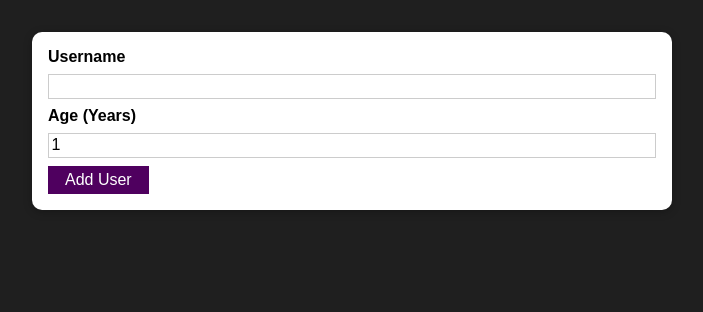
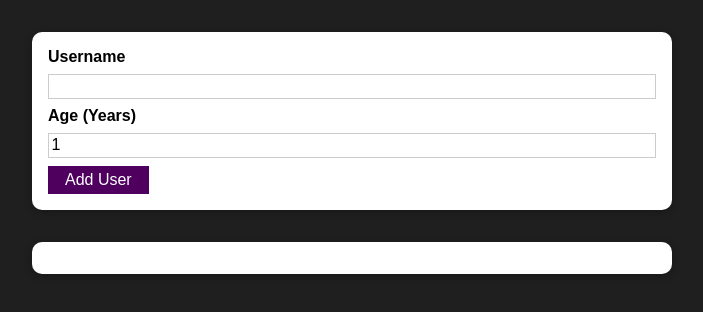
Before and after one commit to Dgvalerio/time-to-practice-react-tcg, a React (Create React App) app: page / in a window 1280 px wide. Shown: the top 312 px of the page, without its empty margins (288-991 px from the left). Built offline with nearby package versions, Linux system fonts and the light colour scheme.

Commit message:
Class 94 - Adding UsersList

```diff
--- a/src/App.js
+++ b/src/App.js
@@ -1,13 +1,16 @@
 import React from 'react';
 import AddUser from './components/Users/AddUser';
+import UsersList from './components/Users/UsersList';
 
+const App = () => {
+  const users = [];
 
-function App() {
   return (
     <div>
       <AddUser />
+      <UsersList users={users} />
     </div>
   );
-}
+};
 
 export default App;
--- /dev/null
+++ b/src/components/Users/UsersList.js
@@ -0,0 +1,14 @@
+import React from 'react';
+import Card from '../UI/Card';
+
+import classes from './UsersList.module.css';
+
+const UsersList = ({ users }) => (
+  <Card className={classes.users}>
+    <ul>
+      {users.map((user) => (<li>{user.name} {user.age} years old</li>))}
+    </ul>
+  </Card>
+);
+
+export default UsersList;
--- /dev/null
+++ b/src/components/Users/UsersList.module.css
@@ -0,0 +1,16 @@
+.users {
+  margin: 2rem auto;
+  width: 90%;
+  max-width: 40rem;
+}
+
+.users ul {
+  list-style: none;
+  padding: 1rem;
+}
+
+.users li {
+  border: 1px solid #ccc;
+  margin: 0.5rem 0;
+  padding: 0.5rem;
+}
```
